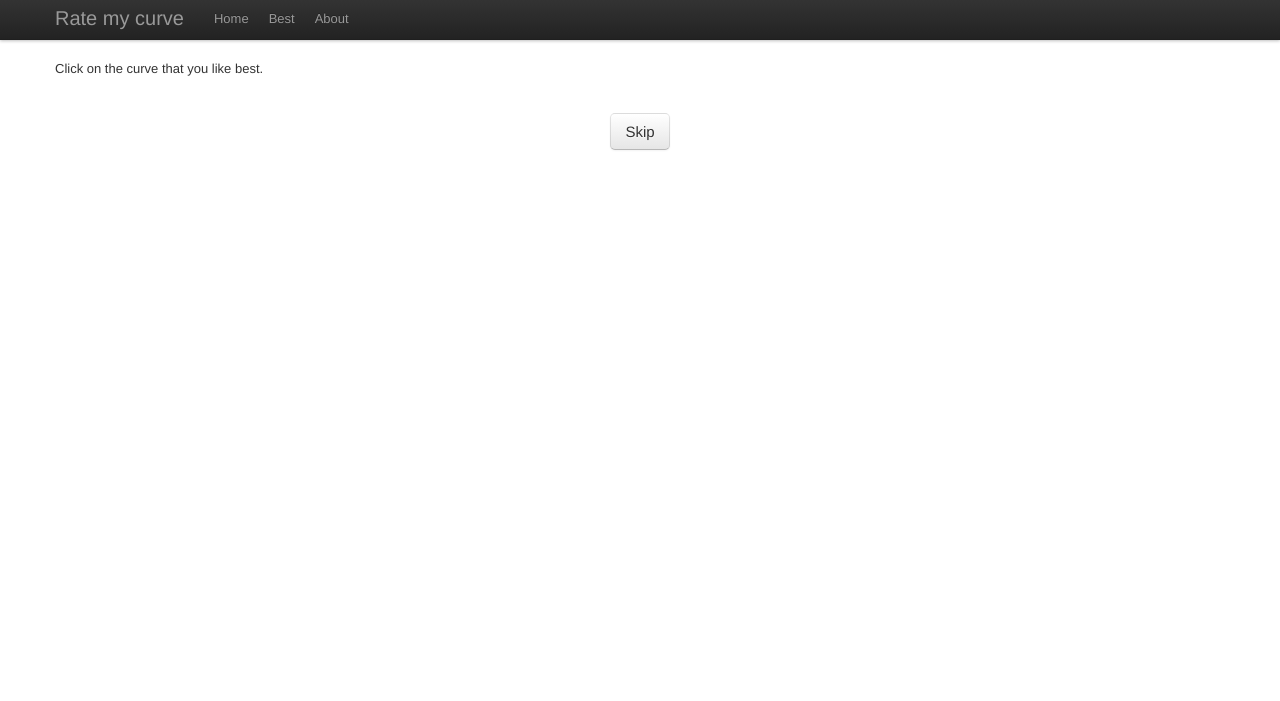
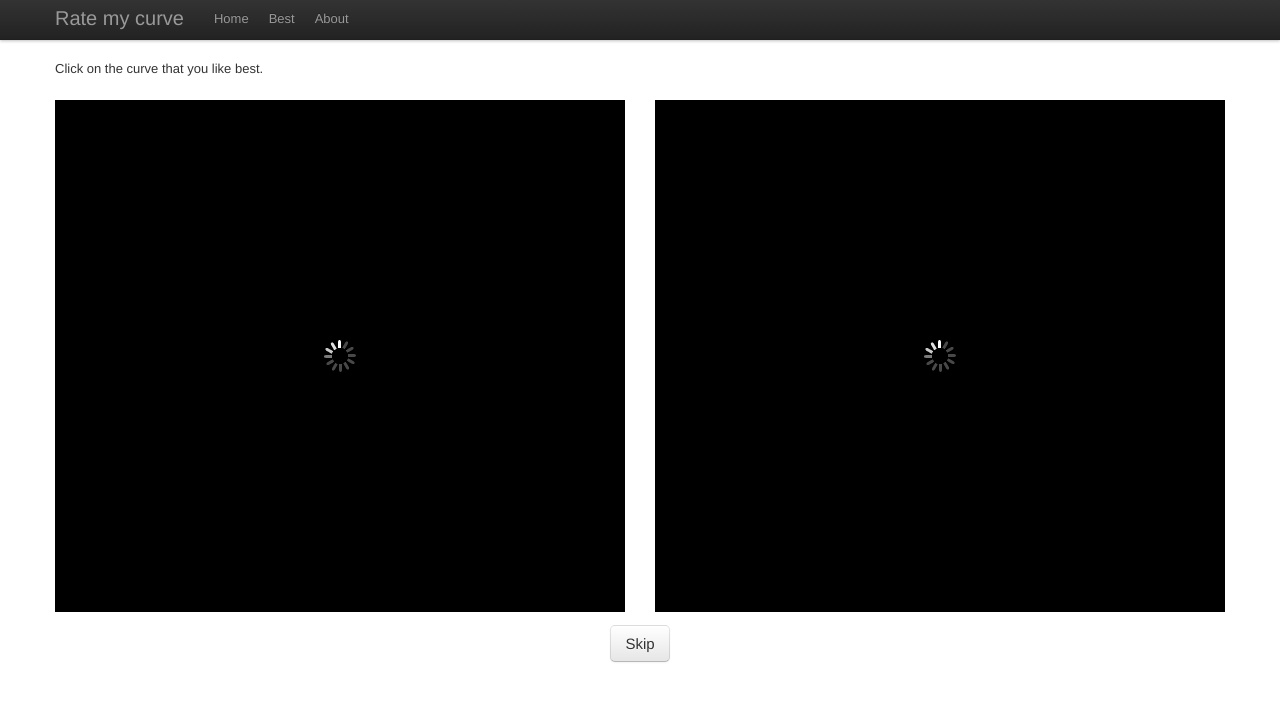
Before and after one commit to Arachnid/sandplotter, a Python web app: template python/appengine/templates/index.html in a window 1280 px wide. Shown: the top 701 px of the page. Run offline with Jinja, Linux system fonts and the light colour scheme; the template is opened without the code that fills it, so the values that code supplies are empty; some libraries are stand-ins or nearby versions.

Commit message:
Added loading image

```diff
--- a/python/appengine/main.py
+++ b/python/appengine/main.py
@@ -129,6 +129,7 @@ class MatchupHandler(BaseHandler):
         return vote_total
 
     def post(self):
+        time.sleep(2)
         winner = int(self.request.POST.get('winner', 0))
         loser = int(self.request.POST.get('loser', 0))
         if winner and loser:
--- a/python/appengine/static/css/main.css
+++ b/python/appengine/static/css/main.css
@@ -12,6 +12,11 @@ body {
     width: 128px;
     height: 128px;
     border: none;
+}
+
+#i1, #i2 {
+    height: 512px;
+    background: black url('/static/img/ajax-loader.gif') no-repeat center;
 }
 
 #skiprow {
--- a/python/appengine/templates/index.html
+++ b/python/appengine/templates/index.html
@@ -1,12 +1,20 @@
 {% extends "base.html" %}
 {% block head %}
     <script type="text/javascript">
+        var img_size = 512;
+        var thumb_size = 64;
+        var num_thumbs = 10;
+
         $(document).ready(function() {
             var auth_token = undefined;
 
+            function make_img(src, size) {
+                return $("<img>").attr('src', src).width(size).height(size);
+            }
+
             function create_matchup_image(individual, other) {
                 var a = $("<a>");
-                a.append($("<img>").attr('src', individual.image).width(512).height(512));
+                a.append(make_img(individual.image, img_size));
                 a.click(function() {
                     next_matchup(individual, other)
                 });
@@ -22,25 +30,26 @@
                     args['auth_token'] = auth_token;
 
                     var history = $("#history");
-                    if(history.children().size() >= 10) {
+                    if(history.children().size() >= num_thumbs) {
                         history.children().first().remove();
                     }
                     var history_link = $("<a>");
-                    history_link.append($("<img>").attr('src', winner.image).width(64).height(64));
+                    history_link.append(make_img(winner.image, thumb_size));
                     history_link.attr("href", "/individual/" + winner.id);
                     history_link.attr("target", "_blank");
                     history.append(history_link);
 
                     $("#historyrow").show();
                 }
+
+                var i1_box = $("#i1");
+                i1_box.empty();
+                var i2_box = $("#i2");
+                i2_box.empty();
+
                 $.post('/matchup', args, function(data) {
                     $("#generation").text("Generation " + data.generation)
-                    var i1_box = $("#i1");
-                    i1_box.children().empty();
                     i1_box.append(create_matchup_image(data.i1, data.i2));
-
-                    var i2_box = $("#i2");
-                    i2_box.children().empty();
                     i2_box.append(create_matchup_image(data.i2, data.i1));
 
                     if(data.progress == null) {
```
Also changed, not shown: python/appengine/static/img/ajax-loader.gif (added).
